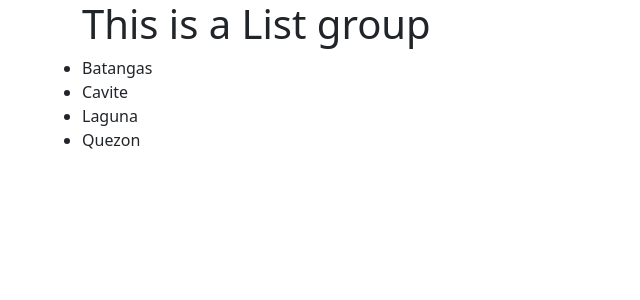
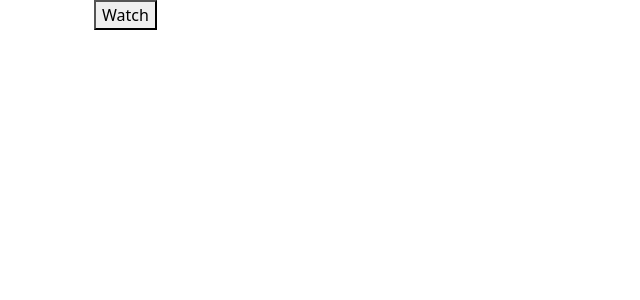
Before and after one commit to MarkRyuo/first_app, a React (Vite) app: page / in a window 1280 px wide. Shown: the top 300 px of the page, without its empty margins (0-640 px from the left). Built offline with nearby package versions, Linux system fonts and the light colour scheme.

Commit message:
Update Aug 14 2024

```diff
--- a/src/App.tsx
+++ b/src/App.tsx
@@ -1,9 +1,10 @@
 // import Message from './Message'
-import ListGroup from "./components/ListGroup";
+import HomeScreen from "./components/Home";
+// import ListGroup from "./components/ListGroup";
 // import NavBar from "./components/navbar";
 
 function App(){
-  return <div><ListGroup/></div>
+  return <div><HomeScreen/></div>
 }
 
 export default App ;
```
